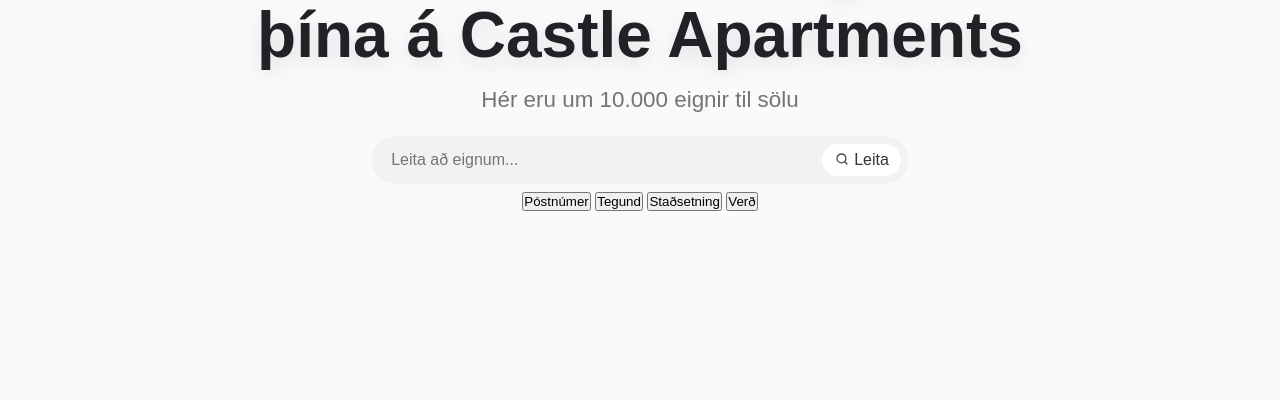
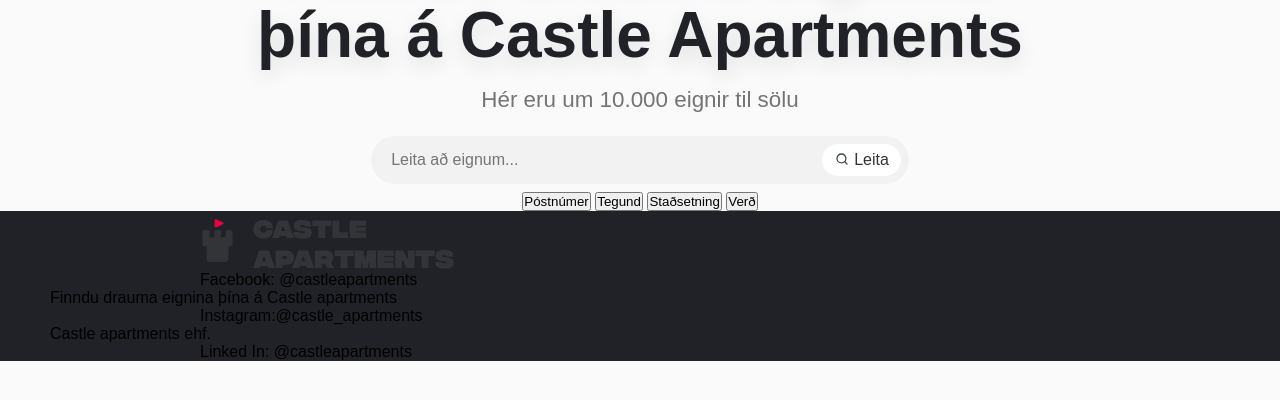
Before and after one commit to AriBriem/castleapartments, a Django app: page / in a window 1280 px wide. Shown: the part 285-685 px from the top of the page. Run offline with Django 5.2, Linux system fonts and the light colour scheme; parts of the project's set-up code (start-up, migrations or seed data) failed here and were passed over.

Commit message:
Fixed a bunch, can run the website now

```diff
--- a/castleapartments/settings.py
+++ b/castleapartments/settings.py
@@ -11,8 +11,6 @@ https://docs.djangoproject.com/en/5.2/ref/settings/
 """
 
 from pathlib import Path
-
-from django.contrib.auth.models import User
 
 # Build paths inside the project like this: BASE_DIR / 'subdir'.
 BASE_DIR = Path(__file__).resolve().parent.parent
--- a/listing/views.py
+++ b/listing/views.py
@@ -3,4 +3,4 @@ from django.shortcuts import render
 
 # Create your views here.
 def index(request):
-    return render(request, 'listing/index.html', {"show_navbar": True, "show_footer": False})
+    return render(request, 'listing/index.html', {"show_navbar": True, "show_footer": True})
--- a/static/styles/main.css
+++ b/static/styles/main.css
@@ -142,3 +142,15 @@ body {
 .searchIcon {
     margin: 0 0.4rem 0 0.1rem;
 }
+
+#the-footer {
+    background: #212227;
+}
+
+.left-side-footer {
+    margin-left: 50px
+}
+
+.right-side-footer {
+    margin-left: 200px
+}
--- a/templates/partials/footer.html
+++ b/templates/partials/footer.html
@@ -1,3 +1,18 @@
-<footer>
+{% load static %}
+<footer id="the-footer">
+    <div class="right-side-footer">
+        <div class="logo">
+            <img src="{% static '/img/icons/logo.svg' %}" alt="Castle Apartments Logo" class="logoImg">
+            <div class="logoTextContainer">
+                    <h1>Castle</h1>
+                    <h1>Apartments</h1>
+            </div>
+        </div>
+    </div>
+    <span class="right-side-footer">Facebook: @castleapartments</span>
+    <p class="left-side-footer">Finndu drauma eignina þína á Castle apartments</p>
+    <span class="right-side-footer">Instagram:@castle_apartments</span>
+    <p class="left-side-footer">Castle apartments ehf.</p>
+    <span class="right-side-footer">Linked In: @castleapartments</span>
 
 </footer>
--- a/user/models.py
+++ b/user/models.py
@@ -1,6 +1,6 @@
 from django.db import models
 
-from listing.models import Postcodes
+
 
 
 # Create your models here.
@@ -13,7 +13,7 @@ class Users(models.Model):
     password = models.CharField(max_length=255)
     address = models.CharField(max_length=255)
     personalID = models.CharField(max_length=255)
-    postcode = models.ForeignKey(Postcodes, on_delete=models.CASCADE)
+    postcode = models.ForeignKey('listing.Postcodes', on_delete=models.CASCADE)
     country = models.CharField(max_length=255)
     profileImagePath = models.CharField(max_length=255)
     coverImagePath = models.CharField(max_length=255)
@@ -22,7 +22,7 @@ class Users(models.Model):
         return self.name
 
 class SellerProfile(models.Model):
-    userID = models.ForeignKey(Users, primary_key=True, on_delete=models.CASCADE)
+    userID = models.ForeignKey('user.Users', primary_key=True, on_delete=models.CASCADE)
     logoPath = models.CharField(max_length=255)
     bio = models.TextField()
     isCompany = models.BooleanField()
```
Also changed, not shown: listing/models.py (+5 -5 lines), offer/models.py (+3 -4 lines).
